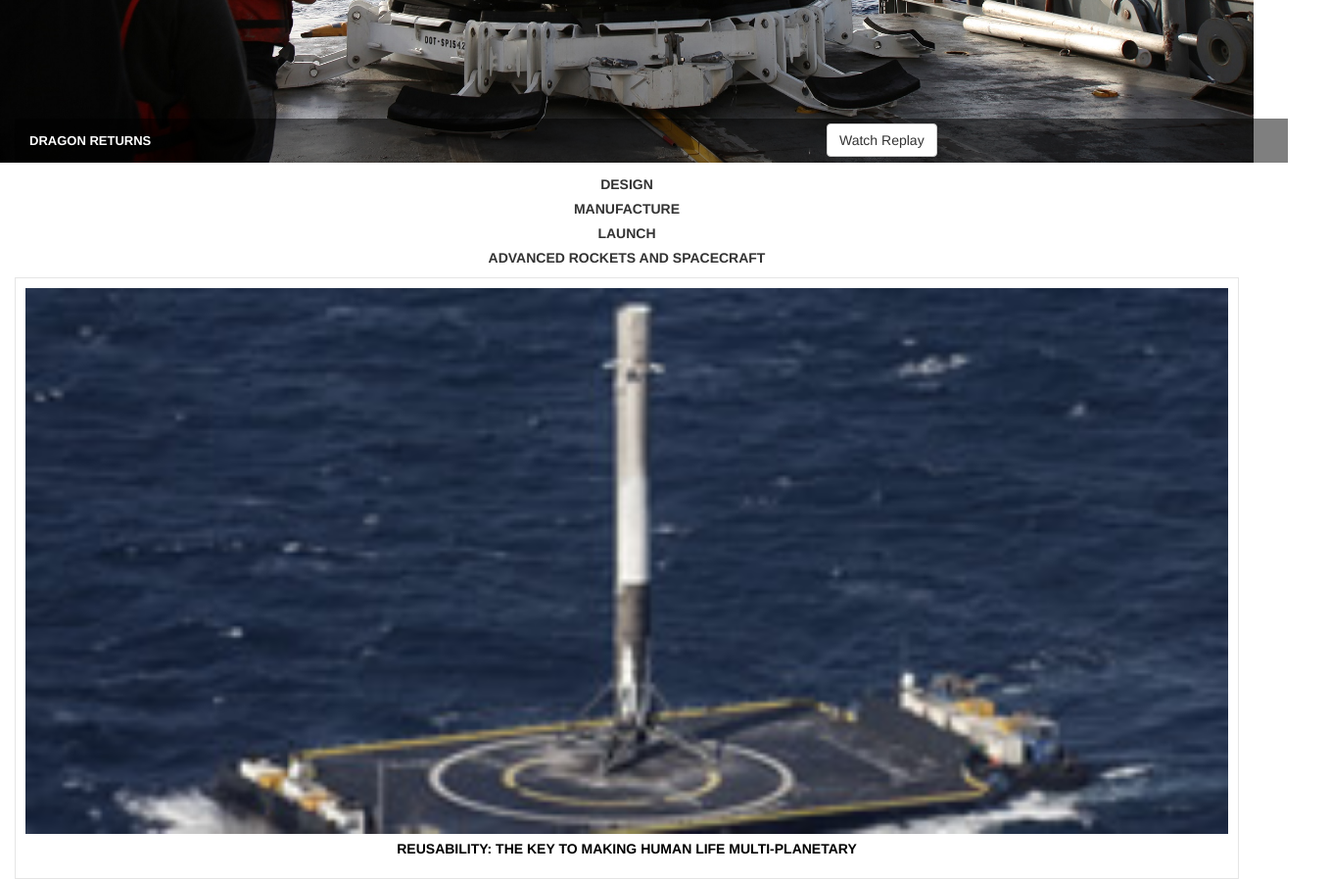
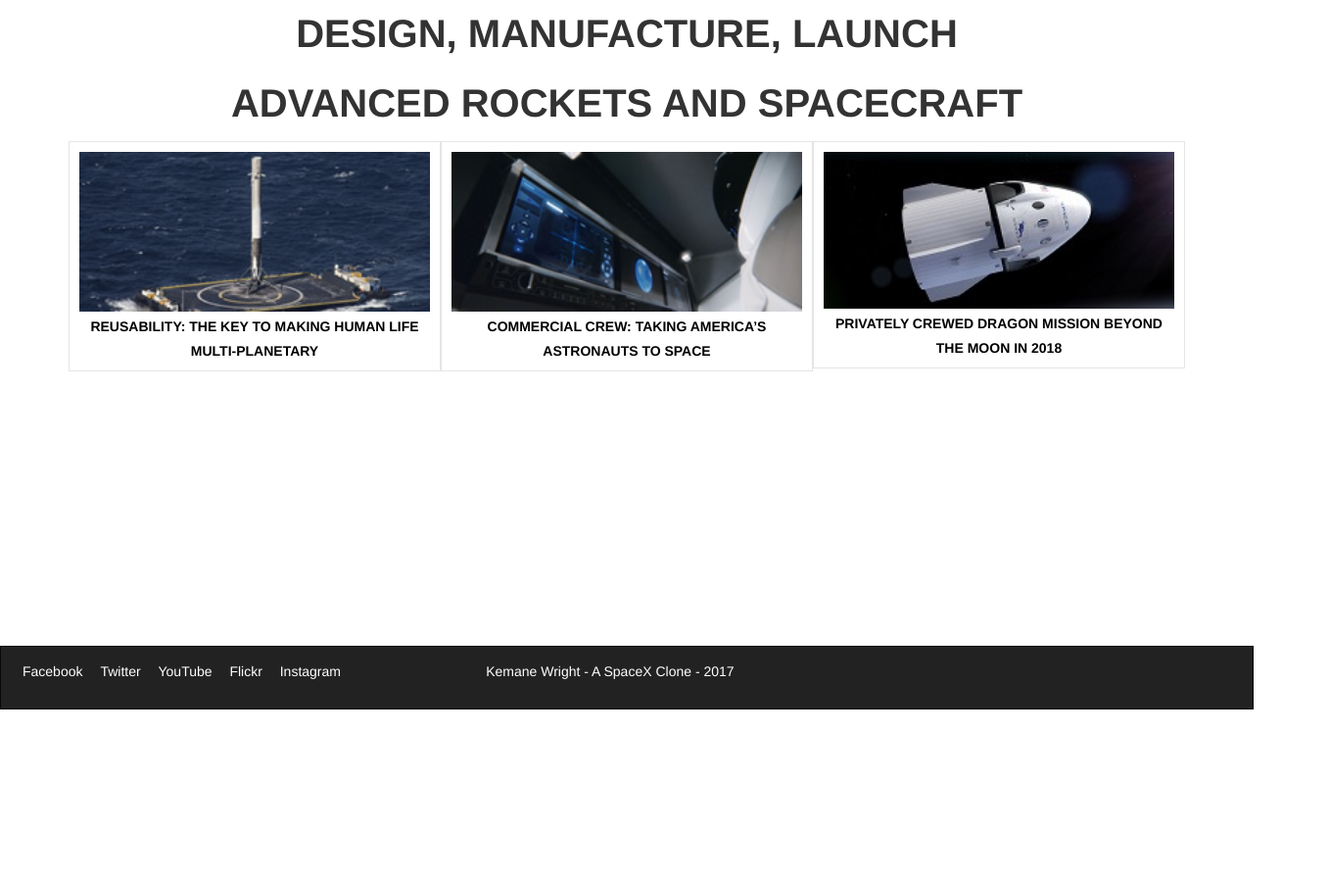
Before and after one commit to KemaneWright/SpaceX-Clone, a plain HTML site: page index.html in a window 1280 px wide. Shown: the part 740-1637 px from the top of the page at 98% size, 1358 px wide, since content can reach past the window. After the commit the page ends 1464 px from the top, so only its background shows below. Drawn offline with nearby package versions, Linux system fonts and the light colour scheme; some packages are replaced by stand-ins of ours.

Commit message:
12pm 3-29

```diff
--- a/index.css
+++ b/index.css
@@ -49,27 +49,57 @@
 
 .navbar {
     border-radius: 0px;
+    min-height: 65px;
 }
 
 .navbar-bottom {
   margin-bottom: 0;
 }
 .navbar-bottom a {
-  padding: 5px;
-  color: white;
+padding: 7px;
+position: relative;
+color: white;
+text-align: center;
+top: 15px;
+}
+.navbar-bottom span {
+left: 11%;
+position: relative;
+color: white;
+text-align: center;
+top: 15px;
+}
+
+``
+
+@media (min-width: @screen-sm-min) {
+
 }
 
 
 
+@media (min-width: 992px) {
+  .nav {
+      padding: 1%;
+  }
 
 
+  .navbar-brand {
+      padding: 10px 0px 10px 10px;
+  }
 
+  .navbar-nav>li>a {
+      padding-left: 0px;
+      padding-right: 0px;
+      margin-right: 25px;
+  }
+  .container-fluid > .navbar-header {
+    margin-left: -15px;
+    margin-right: -15px;
+  }
+}
 
 
 @media (min-width: @screen-lg-min) {
-  .container-fluid {
-    margin-left: 15px;
-    margin-right: 15px;
-  }
 
 }
--- a/index.html
+++ b/index.html
@@ -12,7 +12,9 @@
 </head>
 
 <body>
-    <nav class="navbar navbar-inverse navbar-fixed-top col-md-12">
+  <div>
+
+    <nav id="spaceX-nav" class="navbar navbar-inverse navbar-fixed-top">
         <div class="container-fluid">
             <!-- Brand and toggle get grouped for better mobile display -->
             <div class="navbar-header">
@@ -43,6 +45,7 @@
         </div>
         <!-- /.container-fluid -->
     </nav>
+  </div>
 <div class="container-fluid">
   <ui-view></ui-view>
 </div>
@@ -50,11 +53,12 @@
     <footer>
         <nav class="navbar navbar-inverse navbar-bottom col-xs-12">
             <div class="container-fluid">
-              <a href="#">Facebook</a>
-              <a href="#">Twitter</a>
-              <a href="#">YouTube</a>
-              <a href="#">Flickr</a>
-              <a href="#">Instagram</a>
+              <a href="https://www.facebook.com/SpaceX">Facebook</a>
+              <a href="https://twitter.com/spacex">Twitter</a>
+              <a href="http://www.youtube.com/spacex">YouTube</a>
+              <a href="http://www.flickr.com/spacexphotos">Flickr</a>
+              <a href="http://www.instagram.com/spacex">Instagram</a>
+              <span>Kemane Wright - A SpaceX Clone - 2017 </span>
             </div>
         </nav>
     </footer>
--- a/styles/home.css
+++ b/styles/home.css
@@ -1,9 +1,11 @@
     .col-xs-12 {
     padding: 0px;
 }
+
 .home-info {
     text-align: center;
 }
+
 #drgrtn {
     font-size: 13px;
     position: relative;
@@ -14,33 +16,41 @@
     color: white;
     background-color: rgba(0, 0, 0, .5);
 }
-#drgrtn > p {
-  vertical-align:text-bottom;
+
+#drgrtn>p {
+    vertical-align: text-bottom;
 }
-#drgrtn > button {
+
+#drgrtn>button {
     position: relative;
     top: -15%;
 }
+
 .drgimg {
     position: relative;
     top: 53px;
 }
-#drgrtn > .btn-sm {
+
+#drgrtn>.btn-sm {
     position: relative;
-  right: -13%;
+    right: -5%;
 }
+
 #drgrtn strong {
     position: relative;
     top: 10px;
 }
+
 .home-block-img {
     padding: 10px;
     margin-bottom: 10px;
     border: 1px solid rgba(0, 0, 0, 0.1);
 }
-.home-block-img > img {
+
+.home-block-img>img {
     width: 100%;
 }
+
 .home-block-img a {
     color: black;
 }
@@ -52,19 +62,57 @@
     }
 }
 
-
-
-@media (min-width: @screen-md-min) {
+@media (min-width: 992px) {
     .drgimg {
         position: relative;
-    top: 50px;
+        top: -150px;
+    }
+    #drgrtn {
+        top: -365px;
+        height: 135px;
+    }
+    .col-xs-6 {
+        width: 50%;
+        margin-top: 10px;
+        font-size: 45px;
+    }
+    #drgrtn strong {
+        position: relative;
+        top: 10px;
+        left: 30%;
     }
 }
 
-
-@media (min-width: @screen-lg-min) {
+@media (min-width: 1200px) {
     .drgimg {
         position: relative;
-    top: 50px;
+        top: -230px;
+    }
+    #spaceX-nav .container-fluid {
+        padding-left: 7%;
+        padding-right: 7%;
+    }
+    .navbar {
+        border-radius: 0px;
+        min-height: 65px;
+    }
+    #drgrtn>.btn-sm {
+        position: relative;
+        right: -20%;
+        top: 30%;
+    }
+    @media (min-width: 1200px) {
+        .container {
+            width: 1170px;
+            position: relative;
+            top: -270px;
+        }
+        p {
+          font-size: 40px;
+        }
+        .home-block-img {
+            padding: 10px;
+            margin-bottom: 10px;
+            border: 1px solid rgba(0, 0, 0, 0.1);
         }
     }
--- a/views/home.html
+++ b/views/home.html
@@ -9,18 +9,18 @@
         <button type="button" class="btn btn-default" name="button">Watch Replay</button>
     </div>
 </div>
-<div class="home-info">
-  <p><strong>DESIGN <br> MANUFACTURE <br> LAUNCH <br> ADVANCED ROCKETS AND SPACECRAFT</strong></p>
-  <div class="home-block-img">
+<div class="home-info container">
+  <p><strong>DESIGN, MANUFACTURE, LAUNCH <br> ADVANCED ROCKETS AND SPACECRAFT</strong></p>
+  <div class="home-block-img col-md-4">
     <img src="./images/home_block_reusable.jpg" alt="">
-    <p><strong><a href="#">REUSABILITY: THE KEY TO MAKING HUMAN LIFE MULTI-PLANETARY</a></strong></p>
+    <strong><a href="#">REUSABILITY: THE KEY TO MAKING HUMAN LIFE MULTI-PLANETARY</a></strong>
   </div>
-  <div class="home-block-img">
+  <div class="home-block-img col-md-4">
     <img src="./images/home_block_commercial_crew.jpg" alt="">
-    <p><strong><a href="#">COMMERCIAL CREW: TAKING AMERICA’S ASTRONAUTS TO SPACE</a></strong></p>
+    <strong><a href="#">COMMERCIAL CREW: TAKING AMERICA’S ASTRONAUTS TO SPACE</a></strong>
   </div>
-  <div class="home-block-img">
+  <div class="home-block-img col-md-4">
     <img src="./images/dragonprivate_smallv2.jpg" alt="">
-    <p><strong><a href="#">PRIVATELY CREWED DRAGON MISSION BEYOND THE MOON IN 2018</a></strong></p>
+    <strong><a href="#">PRIVATELY CREWED DRAGON MISSION BEYOND THE MOON IN 2018</a></strong>
   </div>
 </div>
```
Lines whose indentation alone changed are shown as unchanged.
